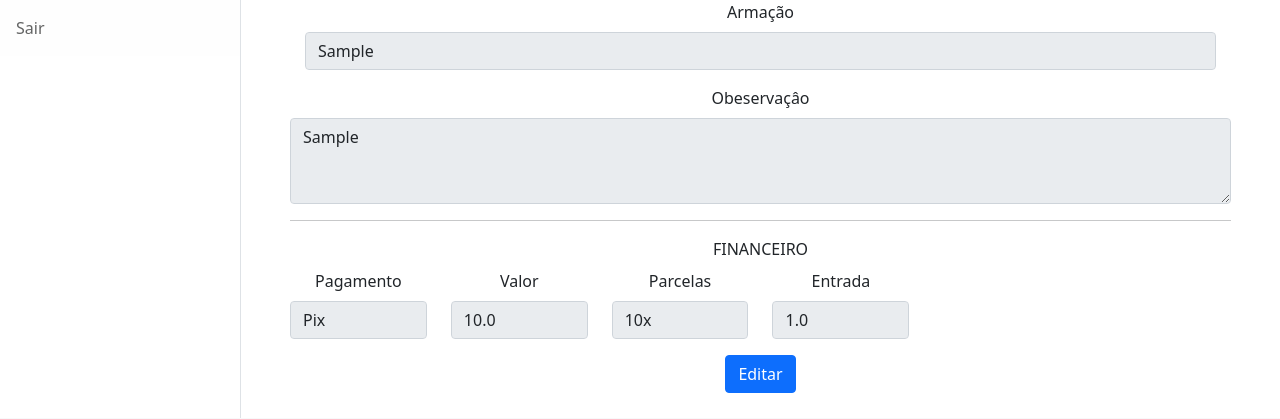
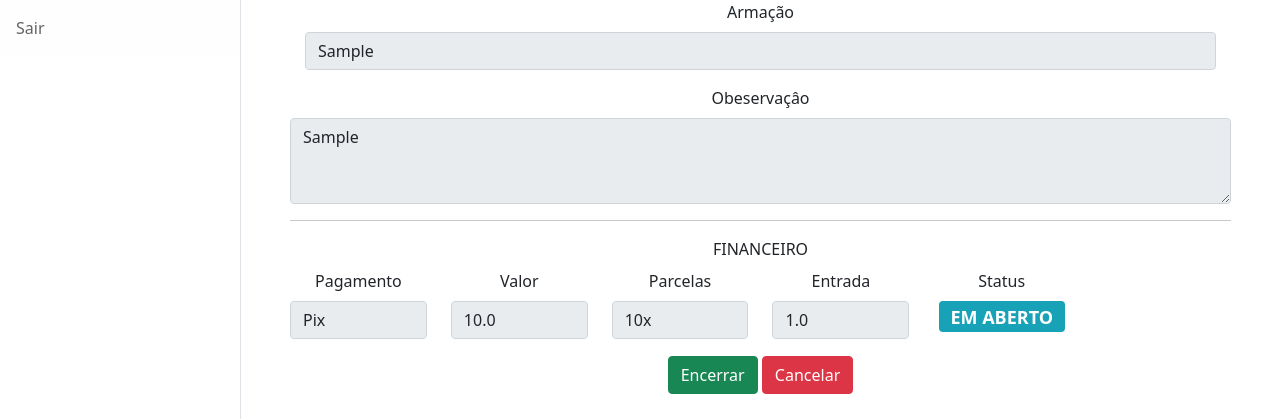
Before and after one commit to santosgv/Sis-Otica, a Django app: page /Visualizar_os/1 in a window 1280 px wide. Shown: the part 677-1096 px from the top of the page. Run offline with Django 4.2, Linux system fonts and the light colour scheme; tables that the repository leaves empty hold one stand-in row (values such as "Sample post"); one stand-in notice (Sample message) is shown; some libraries are stand-ins or nearby versions.

Commit message:
V 1.0 homologacao

```diff
--- a/Core/templates/Cliente/cliente.html
+++ b/Core/templates/Cliente/cliente.html
@@ -68,7 +68,7 @@
           </div>
         </div>
         <div class="btn-form">
-         <a href="{% url 'Editar_os' cliente.id  %}" class="btn btn-primary">Editar</a>
+         <a href="{% url 'Edita_cliente' cliente.id  %}" class="btn btn-primary">Editar</a>
         <a href="{% url 'excluir_cliente' cliente.id  %}" class="btn btn-danger">Excluir</a>
       </div>
       </form>
--- a/Core/templates/Os/Visualizar_os.html
+++ b/Core/templates/Os/Visualizar_os.html
@@ -167,12 +167,38 @@ Vizualiar O.S
             <label for="inputZip">Entrada</label>
             <input required type="text" readonly value="{{VISUALIZAR_OS.ENTRADA}}" class="form-control" id="ENTRADA" name="ENTRADA">
           </div>
+          <div class="form-group col-md-2">
+            <label for="inputZip">Status</label>
+            {% if VISUALIZAR_OS.STATUS == "A" %}
+            <h4><span class="badge badge-info">EM ABERTO</span></h4>
+            {% endif %}
+
+            {% if VISUALIZAR_OS.STATUS == "E" %}
+            <h4><span class="badge badge-success">ENCERRADO</span></h4>
+             {% endif %}
+
+             {% if VISUALIZAR_OS.STATUS == "C" %}
+             <h4><span class="badge badge-danger">CANCELADO</span></h4>
+             {% endif %}
+
+          </div>
         </div>
         </div>
         <div class="alert alert-warning _carner" style="display: none;" role="alert">
           Antes de Finalizar Cadastre o Carne: <a href="https://docs.google.com/forms/d/e/1FAIpQLSfZZXRyL25ZIHRUcOxJTRIGD7godA-FvRdAOAwe4G_fg2UP8w/viewform" class="alert-link"> Formulario para Cadastro</a>.
         </div>
-        <a href="{% url 'Editar_os' VISUALIZAR_OS.id  %}"  class="btn btn-primary">Editar</a>
+        {% if VISUALIZAR_OS.STATUS == "A" %}
+        <a href="{% url 'Encerrar_os' VISUALIZAR_OS.id  %}"  class="btn btn-success" >Encerrar</a>
+        <a href="{% url 'Cancelar_os' VISUALIZAR_OS.id  %}"  class="btn btn-danger" >Cancelar</a>
+        {% endif %}
+        {% if VISUALIZAR_OS.STATUS == "E" %}
+        <a href="{% url 'Encerrar_os' VISUALIZAR_OS.id  %}"  class="btn btn-success disabled" disabled>Encerrar</a>
+        <a href="{% url 'Cancelar_os' VISUALIZAR_OS.id  %}"  class="btn btn-danger disabled" disabled>Cancelar</a>
+        {% endif %}
+        {% if VISUALIZAR_OS.STATUS == "C" %}
+        <a href="{% url 'Encerrar_os' VISUALIZAR_OS.id  %}"  class="btn btn-success disabled" disabled >Encerrar</a>
+        <a href="{% url 'Cancelar_os' VISUALIZAR_OS.id  %}"  class="btn btn-danger disabled" disabled>Cancelar</a>
+        {% endif %}
       </form>
   </section>
 
--- a/Core/templates/Os/cadastrar_os.html
+++ b/Core/templates/Os/cadastrar_os.html
@@ -165,16 +165,18 @@ Cadastrar O.S
               </div>
             </div>
             </div>
-            <div class="alert alert-warning _carner" style="display: none;" role="alert">
+            <div class="alert alert-warning _carner" id="_carner" style="display: none;" role="alert">
               Antes de Finalizar Cadastre o Carne: <a href="https://docs.google.com/forms/d/e/1FAIpQLSfZZXRyL25ZIHRUcOxJTRIGD7godA-FvRdAOAwe4G_fg2UP8w/viewform" class="alert-link"> Formulario para Cadastro</a>.
             </div>
             <button type="submit" class="btn btn-primary">Finalizar</button>
+
           </form>
         </div>
       </div>
     </section>
 
     <script src="{% static 'Unidades/js/os.js' %}"></script>
+    <script src="{% static 'Unidades/js/carne.js' %}"></script>
 <script src="https://ajax.googleapis.com/ajax/libs/jquery/3.6.0/jquery.min.js"></script>
 	<script src="https://cdnjs.cloudflare.com/ajax/libs/jquery.mask/1.14.16/jquery.mask.min.js"></script>
 	<script src="https://harvesthq.github.io/chosen/chosen.jquery.js" type="text/javascript"></script>
--- a/Core/urls.py
+++ b/Core/urls.py
@@ -16,7 +16,8 @@ urlpatterns = [
     path('Lista_Os',views.Lista_Os,name='Lista_Os'),
     path('Cadastrar_os/<int:id_os>',views.Cadastrar_os,name='Cadastrar_os'),
     path('Visualizar_os/<int:id_os>',views.Visualizar_os,name='Visualizar_os'),
-    path('Editar_os/<int:id_os>',views.Editar_os,name='Editar_os'),
+    path('Encerrar_os/<int:id_os>',views.Encerrar_os,name='Encerrar_os'),
+    path('Cancelar_os/<int:id_os>',views.Cancelar_os,name='Cancelar_os'),
 ]
 
 urlpatterns += static(settings.STATIC_URL, document_root=settings.STATIC_ROOT)
--- a/Core/views.py
+++ b/Core/views.py
@@ -147,12 +147,14 @@ def Cadastrar_os(request,id_os):
           )
 
             cadastrar_os.save()
+
+            cliente = CLIENTE.objects.get(id=id_os)
             messages.add_message(request, constants.SUCCESS, 'Dados Cadastrado com sucesso')
-            return render(request,'Os/cadastrar_os.html')
+            return render(request,'OS/cadastro_cliente.html',{'cliente':cliente})
         except Exception as msg:
             print(msg)
             messages.add_message(request, constants.ERROR, 'Erro interno ao salvar a OS')
-            return render(request,'Os/cadastrar_os.html')
+            return render(request,'Os/cadastrar_os.html',{'cliente':cliente})
 
 def Visualizar_os(request,id_os):
     if request.method == "GET":
@@ -160,43 +162,28 @@ def Visualizar_os(request,id_os):
         return render(request,'Os/Visualizar_os.html',{'VISUALIZAR_OS':VISUALIZAR_OS,
                                                    })
     else:
-        return render(request,'Os/Edita_os.html')
+        return render(request,'Os/Visualizar_os.htmll')
 
-def Editar_os(request,id_os):
+def Encerrar_os(request,id_os):
     if request.method == "GET":
-        EDITAR_OS = ORDEN.objects.get(id=id_os)
-        print(EDITAR_OS.ANEXO)
-        return render(request,'Os/Editar_os.html',{'EDITAR_OS':EDITAR_OS,
-                                                   })
-    else:
         try:
-            EDITAR_OS = ORDEN.objects.get(id=id_os)
-
-            RECEITA = ('OD ESF: ',request.POST.get('OD_ESF'),
-                      'OD CIL:',request.POST.get('OD_CIL'),
-                      'OD EIXO: ',request.POST.get('OD_EIXO'),
-                      'OE ESF: ',request.POST.get('OE_ESF'),
-                      'OE CIL: ',request.POST.get('OE_CIL'),
-                      'OE EIXO: ',request.POST.get('OE_EIXO'),
-                      'AD: ',request.POST.get('AD'))
-
-
-            EDITAR_OS.ANEXO.UploadedFile = request.FILES['ANEXO']
-            EDITAR_OS.PREVISAO_ENTREGA = request.POST.get('PREVISAO_ENTREGA')
-            EDITAR_OS.SERVICO = request.POST.get('SERVICO')
-            EDITAR_OS.SUB_SERVICO = request.POST.get('SUB_SERVICO')
-            EDITAR_OS.RECEITA = RECEITA
-            EDITAR_OS.LENTES = request.POST.get('LENTES')
-            EDITAR_OS.ARMACAO = request.POST.get('ARMACAO')
-            EDITAR_OS.OBSERVACAO = request.POST.get('OBSERVACAO')
-            EDITAR_OS.FORMA_PAG = request.POST.get('PAGAMENTO')
-            EDITAR_OS.VALOR = request.POST.get('VALOR')
-            EDITAR_OS.QUANTIDADE_PARCELA = request.POST.get('QUANTIDADE_PARCELA')
-            EDITAR_OS.ENTRADA = request.POST.get('ENTRADA')
-            EDITAR_OS.save()
-
-            messages.add_message(request, constants.SUCCESS, 'Dados alterado com sucesso')
-            return render(request,'Os/Edita_os.html',{'EDITAR_OS':EDITAR_OS})
+            Encerrar_OS = ORDEN.objects.get(id=id_os)
+            Encerrar_OS.STATUS = "E"
+            Encerrar_OS.save()
+            messages.add_message(request, constants.SUCCESS, 'O.s Encerrada com sucesso')
+            return redirect('/Lista_Os')
         except Exception as msg:
             print(msg)
-            return render(request,'Os/Editar_os.html')
+            return redirect('/Lista_Os')
+
+def Cancelar_os(request,id_os):
+    if request.method == "GET":
+        try:
+            CANCELAR_OS = ORDEN.objects.get(id=id_os)
+            CANCELAR_OS.STATUS ="C"
+            CANCELAR_OS.save()
+            messages.add_message(request, constants.SUCCESS, 'O.s Encerrado com sucesso')
+            return redirect('/Lista_Os')
+        except Exception as msg:
+            print(msg)
+            return redirect('/Lista_Os')
```
Also changed, not shown: Core/templates/Os/Editar_os.html (deleted, +0 -200 lines), Core/templates/Os/Lista_Os.html (+9 -0 lines), templates/static/Unidades/js/carne.js (added, +7 -0 lines), Autenticacao/migrations/0001_initial.py (deleted), Core/migrations/0001_initial.py (deleted).
